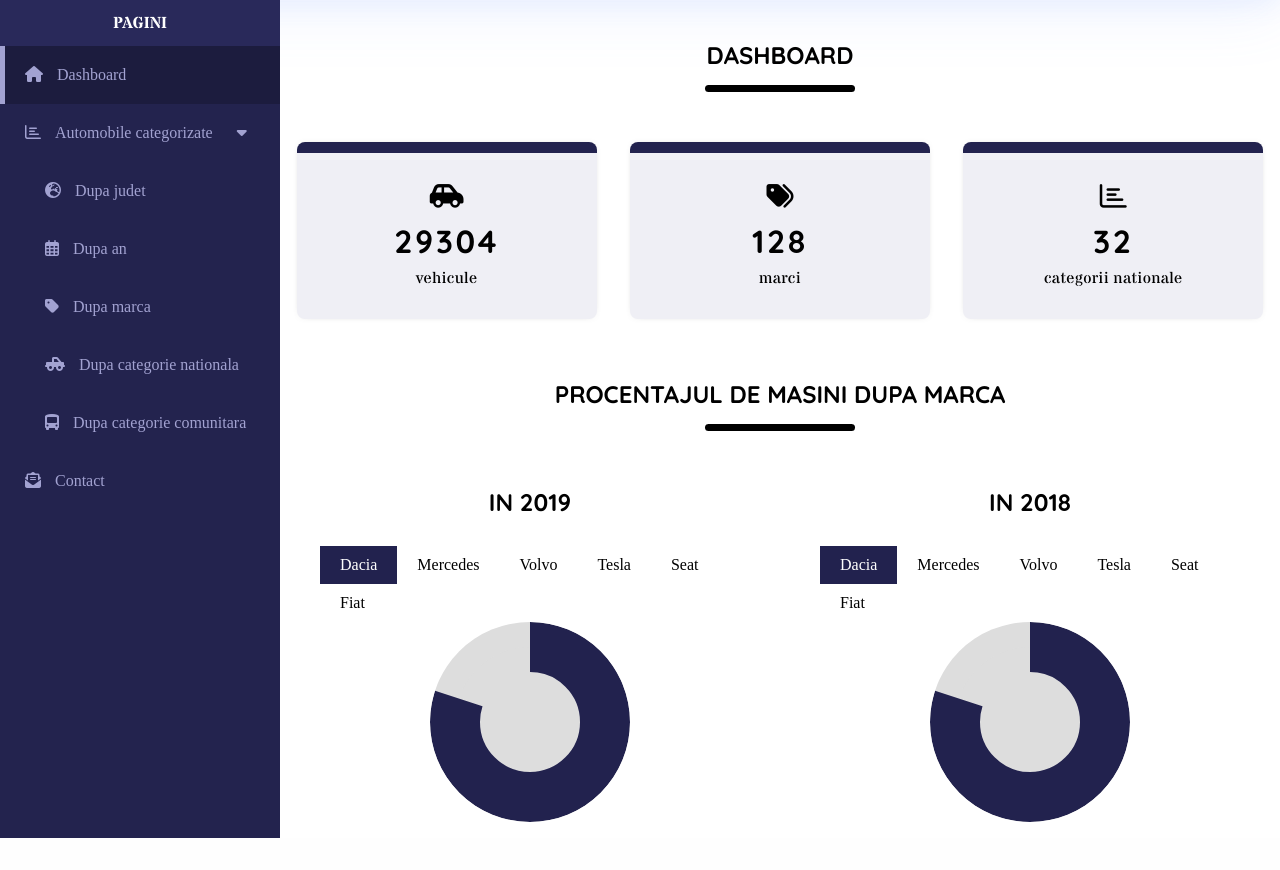
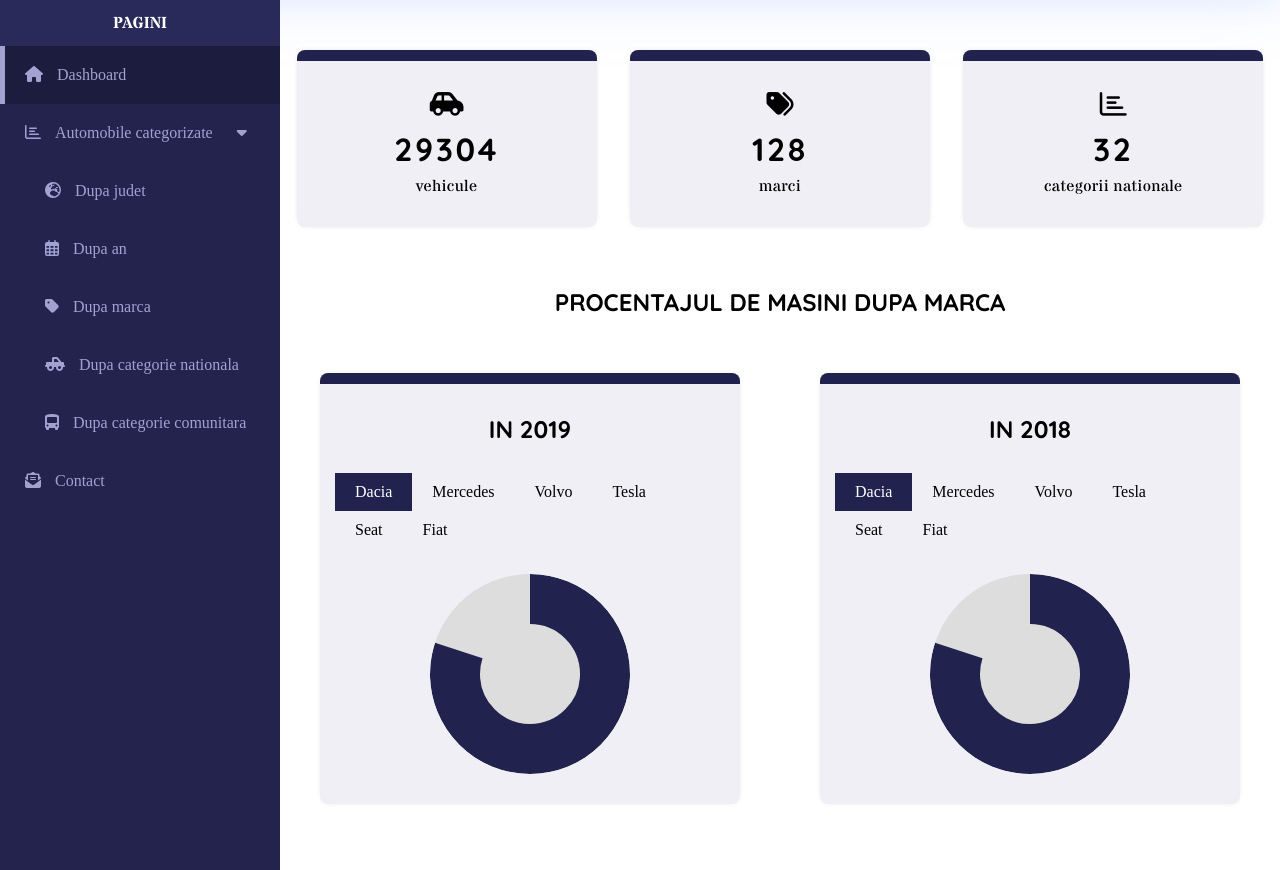
Before and after one commit to monicamacovei/work, a PHP site: page / in a window 1280 px wide. Shown: the part 84-954 px from the top of the page. Before the commit the page ends 922 px from the top, so only its background shows below. Run offline with PHP 8.4, Linux system fonts and the light colour scheme; some libraries are stand-ins or nearby versions.

Commit message:
ultimele detalii

```diff
--- a/css/style.css
+++ b/css/style.css
@@ -35,7 +35,8 @@ aside {
 
 main {
     flex-basis: 100%;
-    padding-top: 20px
+    padding-top: 50px;
+    padding-bottom:50px;
 
 }
 aside > h2 {
@@ -252,6 +253,23 @@ p.menu-label {
 .procentaj-masini .title {
     margin-bottom: 40px;
 }
+.procentaj-masini .title:after{
+    display: none;
+}
+.masini-menu {
+    margin-bottom: 25px;
+}
+
+.procentaj-masini figure {
+    background: #efeff5;
+    border-radius: 8px;
+    box-shadow: 0px 0px 10px -7px rgba(0,0,0,0.75);
+    border-top: 11px solid #21214e;
+    padding-top: 30px;
+    padding-left: 15px;
+    padding-right: 15px;
+    padding-bottom: 30px;
+}
 
 /*end -- dashboard procentaj masini*/
 @media screen and (max-width:980px){
--- a/index.html
+++ b/index.html
@@ -86,7 +86,6 @@
             </aside>
             <main>
                 <section class="dashboard-boxes">
-                        <h2 class="title">Dashboard</h2>
                         <div class="three-columns">
                             <article>
                                 <div class="box-wrapper">
```
